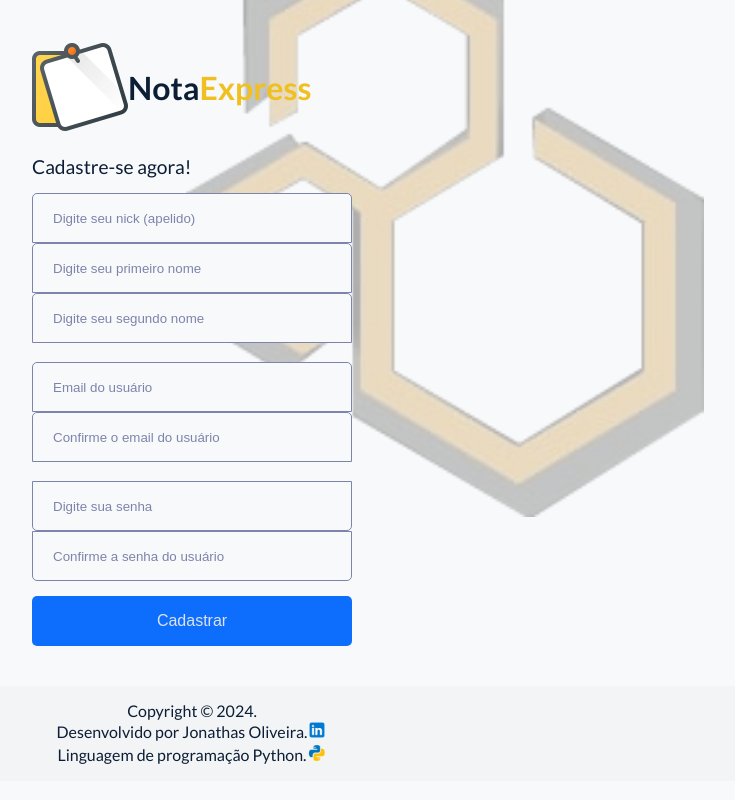
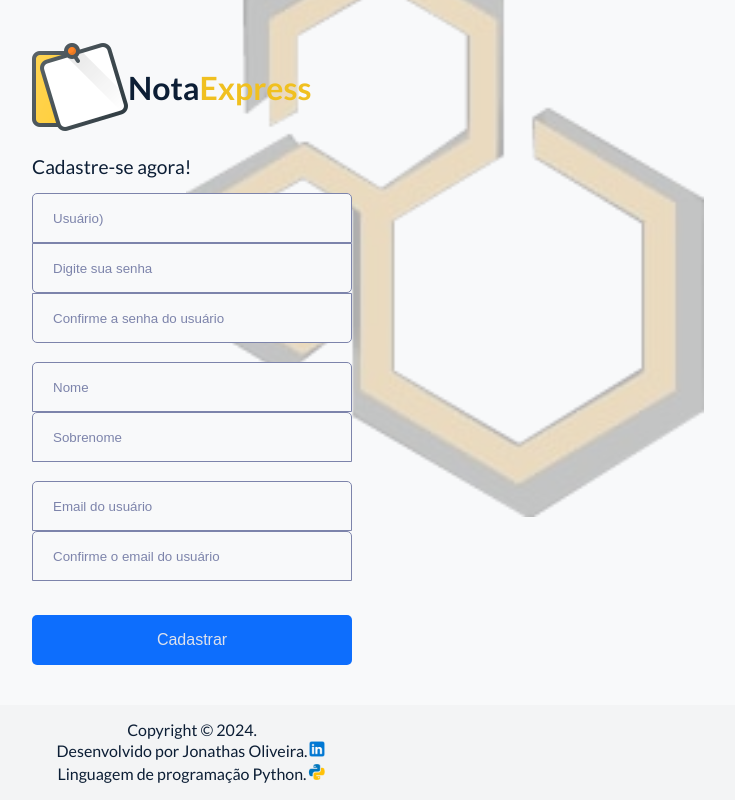
Before and after one commit to JonathasOliveira87/NotaExpress, a Django app: page /register/ in a window 1280 px wide. Shown: the part 182-982 px from the top of the page, without its empty margins (448-1183 px from the left). Before the commit the page ends 946 px from the top, so only its background shows below. Run offline with Django 5.2, Linux system fonts and the light colour scheme.

Commit message:
Update register.html

```diff
--- a/userProfile/templates/register.html
+++ b/userProfile/templates/register.html
@@ -25,11 +25,17 @@
                     <p>Cadastre-se agora!</p>
                         <div class="user-form">
 
-                            <input type="text" id="username" name="username" required placeholder="Digite seu nick (apelido)" maxlength="10">
+                            <input type="text" id="username" name="username" required placeholder="Usuário)" maxlength="10">
 
-                            <input type="text" id="firstname" name="firstname" required placeholder="Digite seu primeiro nome"  maxlength="10">
+                            <input type="password" id="password" name="password" required placeholder="Digite sua senha">
 
-                            <input type="text" id="lastname" name="lastname" required placeholder="Digite seu segundo nome"  maxlength="10">
+                            <input type="password" name="confirm-password" id="confirm-password" required minlength="6" placeholder="Confirme a senha do usuário">
+
+                            <br><br>
+
+                            <input type="text" id="firstname" name="firstname" required placeholder="Nome"  maxlength="10">
+
+                            <input type="text" id="lastname" name="lastname" required placeholder="Sobrenome"  maxlength="10">
 
                             <br><br>
 
@@ -40,10 +46,7 @@
 
                             <br><br>
 
-                            <input type="password" id="password" name="password" required placeholder="Digite sua senha">
 
-
-                            <input type="password" name="confirm-password" id="confirm-password" required minlength="6" placeholder="Confirme a senha do usuário">
 
                             <input type="submit" value="Cadastrar">
                         </div>
```
